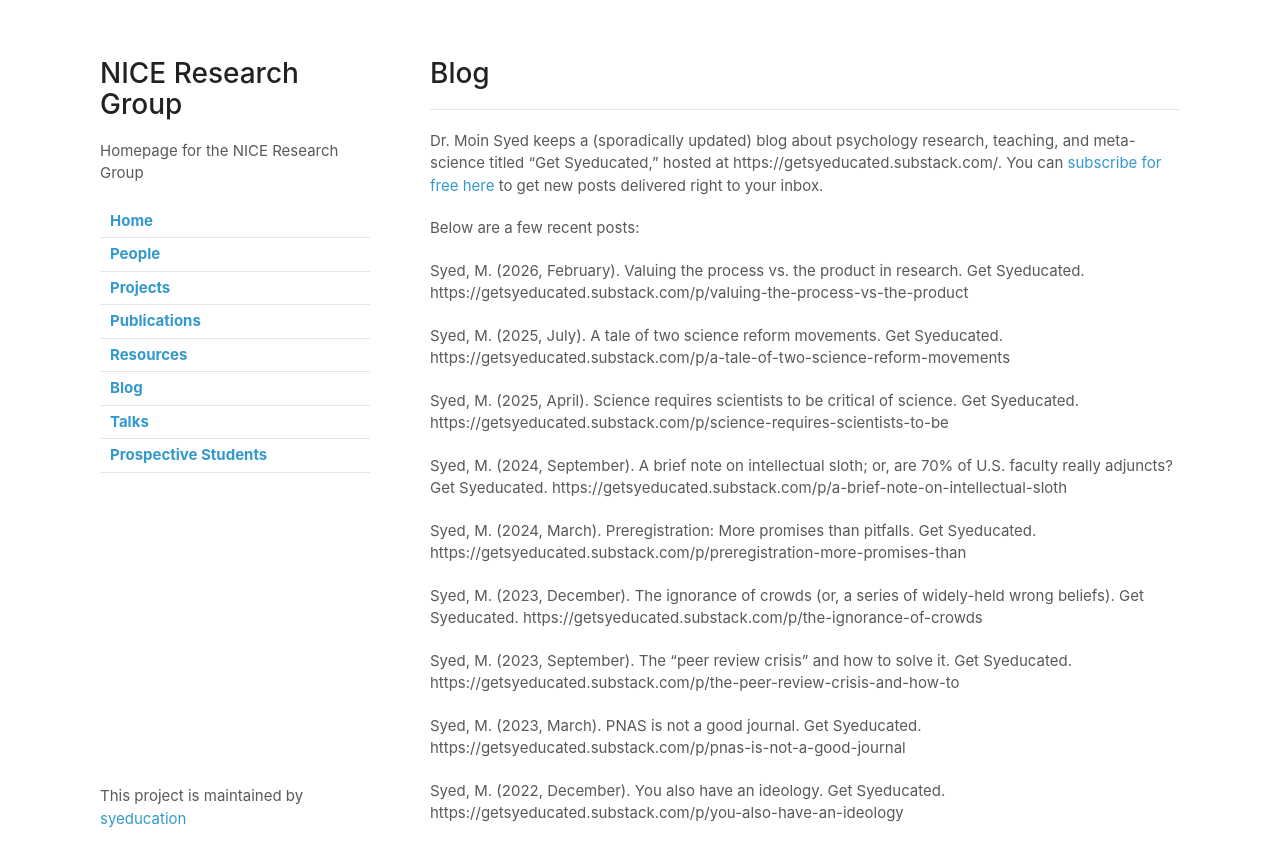
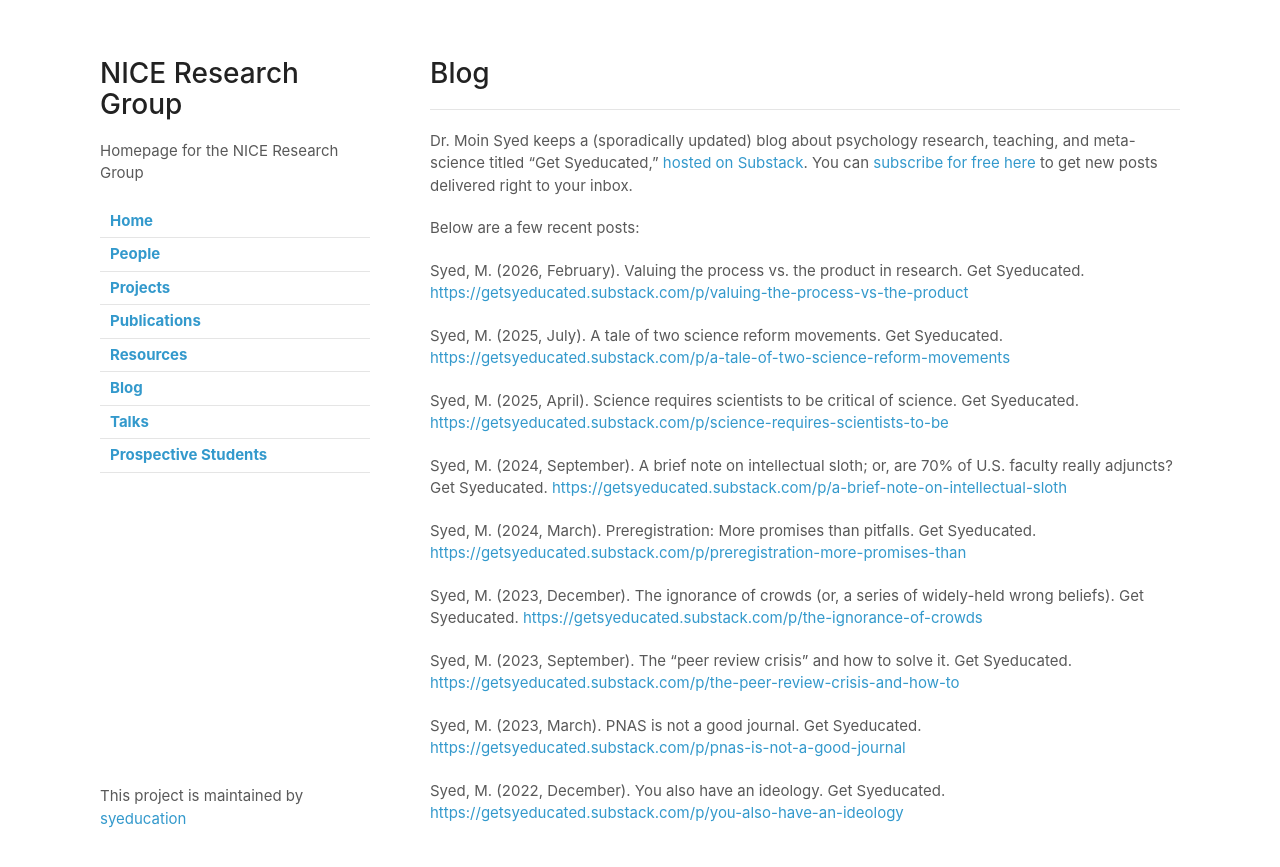
Before and after one commit to syeducation/nice-lab, a Jekyll site: the page built from blog.md, in a window 1280 px wide. Shown: the top 867 px of the page. Built offline with Jekyll 4.4.1, drawn with Linux system fonts in a browser that asks for light colours; our own code applies the rules of GitHub Pages for plain Markdown files.

Commit message:
minor formatting

```diff
--- a/blog.md
+++ b/blog.md
@@ -2,26 +2,26 @@
 -------------------------
 
 Dr. Moin Syed keeps a (sporadically updated) blog about psychology research, teaching,
-and meta-science titled "Get Syeducated," hosted at https://getsyeducated.substack.com/.
+and meta-science titled "Get Syeducated," [hosted on Substack](https://getsyeducated.substack.com/).
 You can [subscribe for free here](https://getsyeducated.substack.com/subscribe)
 to get new posts delivered right to your inbox.
 
 Below are a few recent posts:
 
-Syed, M. (2026, February). Valuing the process vs. the product in research. Get Syeducated. https://getsyeducated.substack.com/p/valuing-the-process-vs-the-product
+Syed, M. (2026, February). Valuing the process vs. the product in research. Get Syeducated. <https://getsyeducated.substack.com/p/valuing-the-process-vs-the-product>
 
-Syed, M. (2025, July). A tale of two science reform movements. Get Syeducated. https://getsyeducated.substack.com/p/a-tale-of-two-science-reform-movements
+Syed, M. (2025, July). A tale of two science reform movements. Get Syeducated. <https://getsyeducated.substack.com/p/a-tale-of-two-science-reform-movements>
 
-Syed, M. (2025, April). Science requires scientists to be critical of science. Get Syeducated. https://getsyeducated.substack.com/p/science-requires-scientists-to-be
+Syed, M. (2025, April). Science requires scientists to be critical of science. Get Syeducated. <https://getsyeducated.substack.com/p/science-requires-scientists-to-be>
 
-Syed, M. (2024, September). A brief note on intellectual sloth; or, are 70% of U.S. faculty really adjuncts? Get Syeducated. https://getsyeducated.substack.com/p/a-brief-note-on-intellectual-sloth
+Syed, M. (2024, September). A brief note on intellectual sloth; or, are 70% of U.S. faculty really adjuncts? Get Syeducated. <https://getsyeducated.substack.com/p/a-brief-note-on-intellectual-sloth>
 
-Syed, M. (2024, March). Preregistration: More promises than pitfalls. Get Syeducated. https://getsyeducated.substack.com/p/preregistration-more-promises-than
+Syed, M. (2024, March). Preregistration: More promises than pitfalls. Get Syeducated. <https://getsyeducated.substack.com/p/preregistration-more-promises-than>
 
-Syed, M. (2023, December). The ignorance of crowds (or, a series of widely-held wrong beliefs). Get Syeducated. https://getsyeducated.substack.com/p/the-ignorance-of-crowds
+Syed, M. (2023, December). The ignorance of crowds (or, a series of widely-held wrong beliefs). Get Syeducated. <https://getsyeducated.substack.com/p/the-ignorance-of-crowds>
 
-Syed, M. (2023, September). The “peer review crisis” and how to solve it. Get Syeducated. https://getsyeducated.substack.com/p/the-peer-review-crisis-and-how-to
+Syed, M. (2023, September). The “peer review crisis” and how to solve it. Get Syeducated. <https://getsyeducated.substack.com/p/the-peer-review-crisis-and-how-to>
 
-Syed, M. (2023, March). PNAS is not a good journal. Get Syeducated. https://getsyeducated.substack.com/p/pnas-is-not-a-good-journal
+Syed, M. (2023, March). PNAS is not a good journal. Get Syeducated. <https://getsyeducated.substack.com/p/pnas-is-not-a-good-journal>
 
-Syed, M. (2022, December). You also have an ideology. Get Syeducated. https://getsyeducated.substack.com/p/you-also-have-an-ideology
+Syed, M. (2022, December). You also have an ideology. Get Syeducated. <https://getsyeducated.substack.com/p/you-also-have-an-ideology>
```
Also changed, not shown: publications.md (+3 -2 lines).
